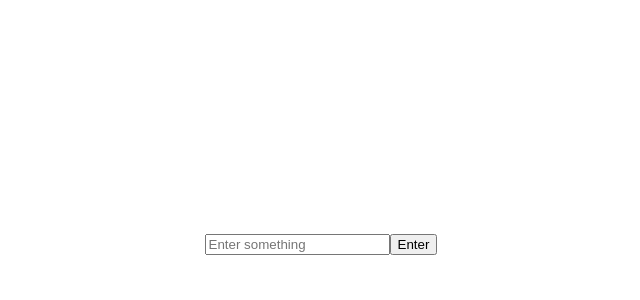
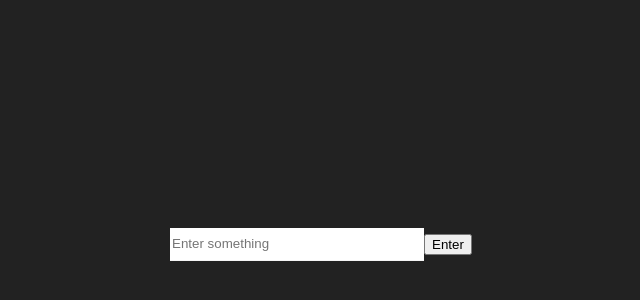
Before and after one commit to VladimirRM/Visual-React-td, a React (Create React App) app: page / in a window 1280 px wide. Shown: the part 156-456 px from the top of the page, without its empty margins (319-959 px from the left). Built offline with nearby package versions, Linux system fonts and the light colour scheme.

Commit message:
add css for input

```diff
--- a/src/App.css
+++ b/src/App.css
@@ -4,5 +4,11 @@
   align-items: center;
   min-height: 100vh;
   width: 100%;
-
+background: #222222;
 }
+input{
+  height: 30px;
+  width: 250px;
+  border: none;
+  border-bottom: 1px solid whitesmoke;
+}
```
